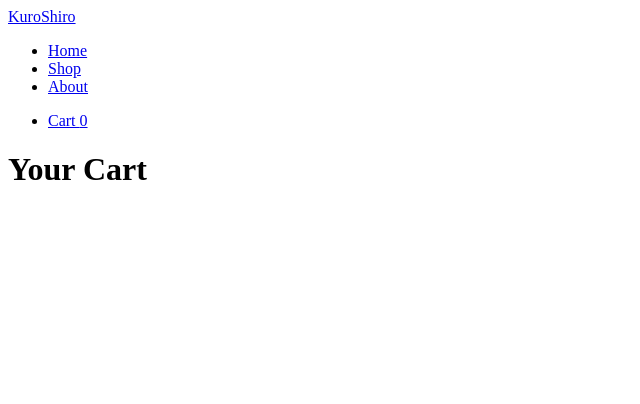
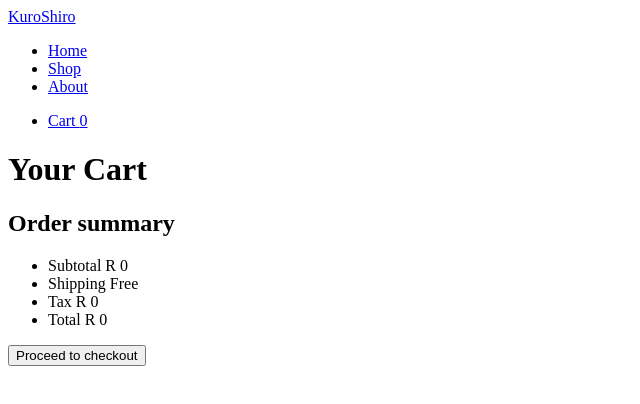
Before and after one commit to Olly-Codes/kuroshiro-shop, a React (Vite) app: page /cart in a window 1280 px wide. Shown: the top 404 px of the page, without its empty margins (0-640 px from the left). Built offline with nearby package versions, Linux system fonts and the light colour scheme.

Commit message:
feat: add order summary section

```diff
--- a/src/routes/Cart.jsx
+++ b/src/routes/Cart.jsx
@@ -1,9 +1,13 @@
 
 const Cart = ({ cart, handleIncrementCart, handleDecrementCart }) => {
+  const subtotal = Number((cart.reduce((subtotal, product) => subtotal + (product.quantity * product.price), 0)).toFixed(2));
+  const tax = Number((cart.reduce((subtotal, product) => subtotal + (product.quantity * product.price), 0) * 0.15).toFixed(2));
+  const total = Number((subtotal + tax).toFixed(2));
   return (
     <div className="cart-content">
       <h1>Your Cart</h1>
-      <div className="cart-content">
+      <div className="cart-details">
+        <div className="cart-items">
           <ul>
             {cart.map((product) => {
               return <li key={product.id}>
@@ -37,6 +41,21 @@ const Cart = ({ cart, handleIncrementCart, handleDecrementCart }) => {
             })}
           </ul>
         </div>
+
+        <div className="cart-summary">
+          <h2>Order summary</h2>
+          <ul>
+            <li>Subtotal <span>R {subtotal}</span></li>
+            <li>Shipping <span>Free</span></li>
+            <li>Tax <span>R {tax}</span></li>
+            <li>Total <span>R {total}</span></li>
+          </ul>
+
+          <div className="cart-checkout-btn-wrapper">
+            <button type="button">Proceed to checkout</button>
+          </div>
+        </div>
+      </div>
     </div>
   )
 }
```
Lines whose indentation alone changed are shown as unchanged.
